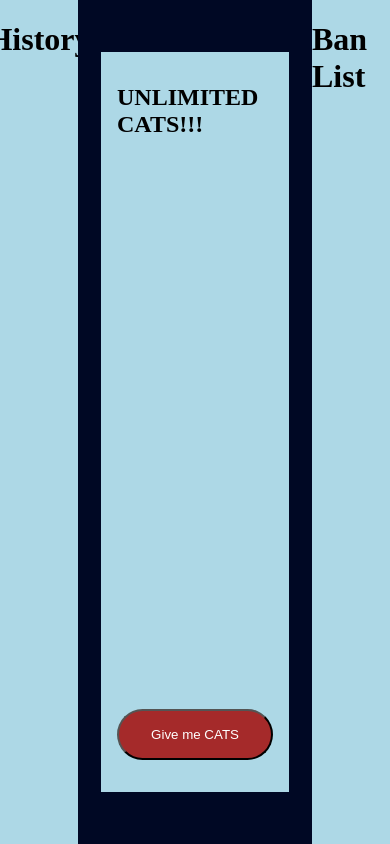
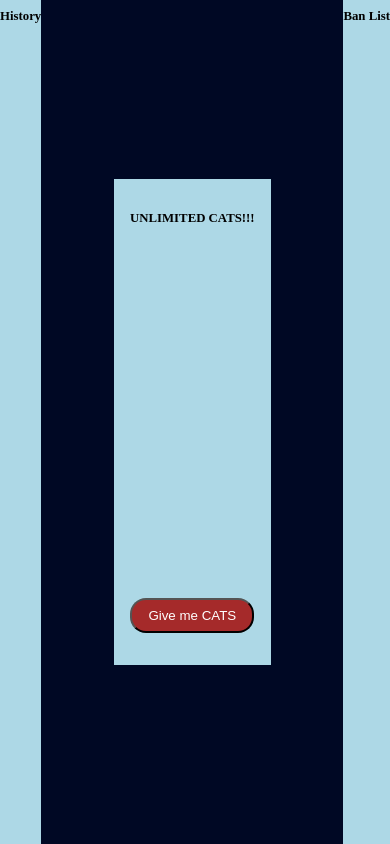
Before and after one commit to matayay/Give-Me-Cats, a React (Vite) app: page / in a window 390 px wide. Built offline with nearby package versions, Linux system fonts and the light colour scheme.

Commit message:
made more mobile responsive

```diff
--- a/src/stylesheets/App.css
+++ b/src/stylesheets/App.css
@@ -5,3 +5,9 @@
     justify-content: space-between;
     align-items: center;
 }
+
+@media (max-width: 350px) {
+    .App {
+        flex-direction: column;
+    }
+}
--- a/src/stylesheets/BanList.css
+++ b/src/stylesheets/BanList.css
@@ -26,3 +26,22 @@ h3.ban {
 .BanList h1 {
     color: black;
 }
+
+@media (max-width: 600px) {
+    .BanList h1 {
+        font-size: 0.8rem;
+    }
+
+    .ban {
+        padding: 0.2rem 0.5rem;
+        border-radius: 0.5rem;
+        font-size: 0.4rem;
+    }
+}
+
+@media (max-width: 350px) {
+    .BanList {
+        height: 15%;
+        min-width: 100vw;
+    }
+}
--- a/src/stylesheets/Discovery.css
+++ b/src/stylesheets/Discovery.css
@@ -79,3 +79,48 @@
         font-size: 1.5rem;
     }
 }
+
+@media (max-width: 600px) {
+    .Discovery h1 {
+        font-size: 1rem;
+    }
+
+    .Discovery button {
+        padding: 0.5rem 1rem;
+        border-radius: 1rem;
+    }
+
+    .Discovery {
+        height: 50%;
+    }
+
+    .curr-cat h2 {
+        font-size: 0.8rem;
+    }
+}
+
+@media (max-width: 500px) {
+    .Discovery h1 {
+        font-size: 0.8rem;
+    }
+
+    .curr-cat h2 {
+        font-size: 0.6rem;
+    }
+
+    .origin {
+        font-size: 0.6rem;
+        padding: 0.2rem 0.5rem;
+        border-radius: 0.7rem;
+    }
+
+    .nums h3 {
+        font-size: 0.5rem;
+    }
+}
+
+@media (max-width: 350px) {
+    .Discovery {
+        min-width: 80%;
+    }
+}
--- a/src/stylesheets/History.css
+++ b/src/stylesheets/History.css
@@ -30,3 +30,20 @@
 .History h1 {
     color: black;
 }
+
+@media (max-width: 600px) {
+    .History h1 {
+        font-size: 0.8rem;
+    }
+
+    .hist-item h3 {
+        font-size: 0.6rem;
+    }
+}
+
+@media (max-width: 350px) {
+    .History {
+        height: 15%;
+        min-width: 100vw;
+    }
+}
--- a/src/stylesheets/index.css
+++ b/src/stylesheets/index.css
@@ -1,6 +1,5 @@
 body {
     margin: 0;
-    min-width: 320px;
     min-height: 100vh;
     background-color: rgb(0, 8, 36);
 }
```
